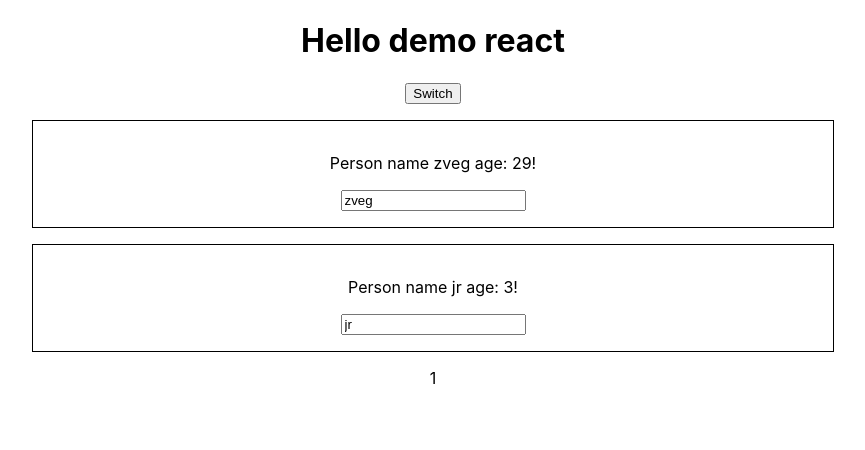
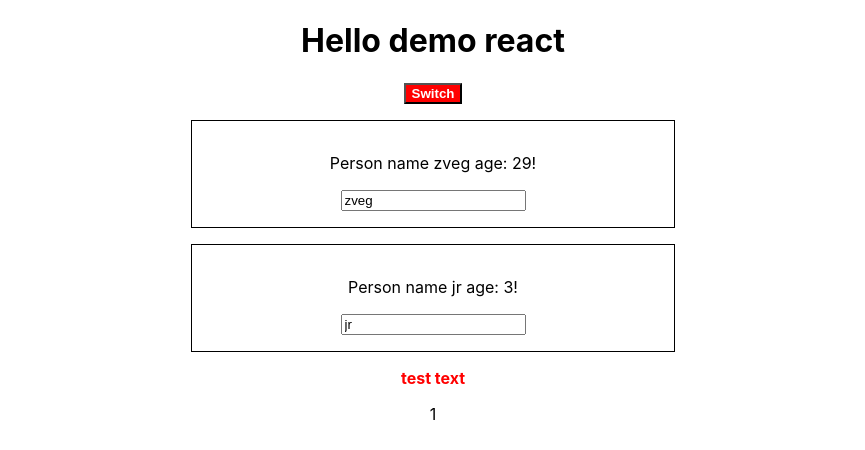
Before and after one commit to alexeyzvegintcev/builder, a React (Create React App) app: page / in a window 1280 px wide. Both pictures are taken after a click on the button "Switch". Shown: the top 450 px of the page, without its empty margins (207-1072 px from the left). Built offline with nearby package versions, Linux system fonts and the light colour scheme.

Commit message:
added some features

```diff
--- a/package.json
+++ b/package.json
@@ -6,9 +6,11 @@
     "@testing-library/jest-dom": "^4.2.4",
     "@testing-library/react": "^9.3.2",
     "@testing-library/user-event": "^7.1.2",
+    "radium": "^0.26.0",
     "react": "^16.12.0",
     "react-dom": "^16.12.0",
-    "react-scripts": "3.3.1"
+    "react-scripts": "3.3.1",
+    "styled-components": "^5.0.1"
   },
   "scripts": {
     "start": "react-scripts start",
--- a/src/App.css
+++ b/src/App.css
@@ -5,6 +5,14 @@
 .App-logo {
   height: 40vmin;
   pointer-events: none;
+}
+
+.red{
+  color: red;
+}
+
+.bold{
+  font-weight: bold;
 }
 
 @media (prefers-reduced-motion: no-preference) {
--- a/src/App.js
+++ b/src/App.js
@@ -1,5 +1,5 @@
 import React, { Component } from 'react';
-
+import Radium, {StyleRoot} from 'radium'
 import './App.css';
 import Person from './Person/Person'
 import NewPost from './Post/NewPost'
@@ -32,9 +32,23 @@ class App extends Component {
     this.setState({persons: persons})
   }
 
+
   render() {
+    const style={
+      backgroundColor: 'green',
+      color: 'white',
+      fontWeight: 'bold',
+      ':hover': {
+        backgroundColor: 'lightgreen'
+      }
+    }
     let persons = null
     if (this.state.showPersons){
+      style.backgroundColor = 'red'
+      style[':hover'] ={
+        backgroundColor: 'salmon',
+        color: 'black'
+      }
       persons = (<div>
         {this.state.persons.map((person, index) => {
           return <Person change={(event)=> this.changeName(event, person.id)} click={()=> this.deletePersonHandler(index)} key={person.id} name={person.name} age={person.age}/>
@@ -42,19 +56,26 @@ class App extends Component {
 
       </div>)
     }
+
+    const classes = ()=> {
+      return ["red", "bold"].join(' ')
+    }
     return (
+      <StyleRoot>
       <div className="App">
         <h1>Hello demo react</h1>
-        <button onClick={() => { this.clickHandler("Alexey") }}>Switch</button>
+        <button style={style} onClick={() => { this.clickHandler("Alexey") }}>Switch</button>
         {persons}
+        <p className={classes()}>test text</p>
         <NewPost></NewPost>
-      </div>)
+      </div>
+      </StyleRoot>)
 
     //return React.createElement('div',{className: "App"}, React.createElement('h1',null,'Hello demo'))
   }
 }
 
-export default App;
+export default Radium(App);
 
 
  // const App = props => {
--- a/src/Person/Person.js
+++ b/src/Person/Person.js
@@ -1,11 +1,17 @@
 import React from 'react'
 import './Person.css'
+import Radium from 'radium'
 
 const person = (props) => {
-return (<div  className="Person">
+    const style = {
+        '@media (min-width: 500px)': {
+            width: '450px'
+        }
+    }
+return (<div  className="Person" style={style}>
     <p onClick={props.click} >Person name {props.name} age: {props.age}!</p>
         <p>{props.children}</p>
         <input type='text' onChange={props.change} value={props.name}/>
     </div>)
 }
-export default person
+export default Radium(person)
```
Also changed, not shown: 1 other file (tests, documents, lock files or other folders).
